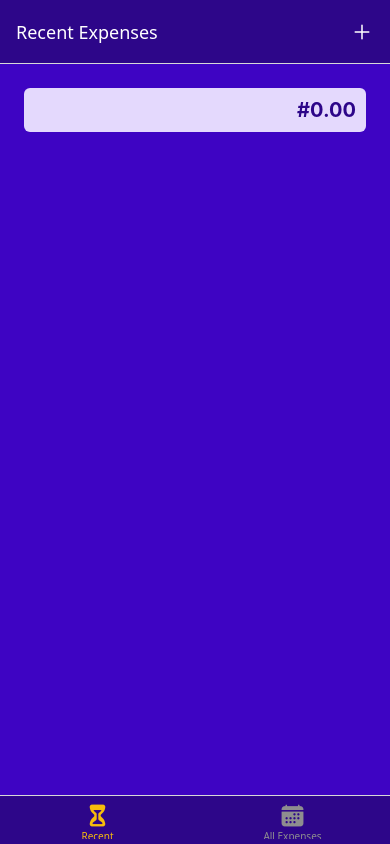
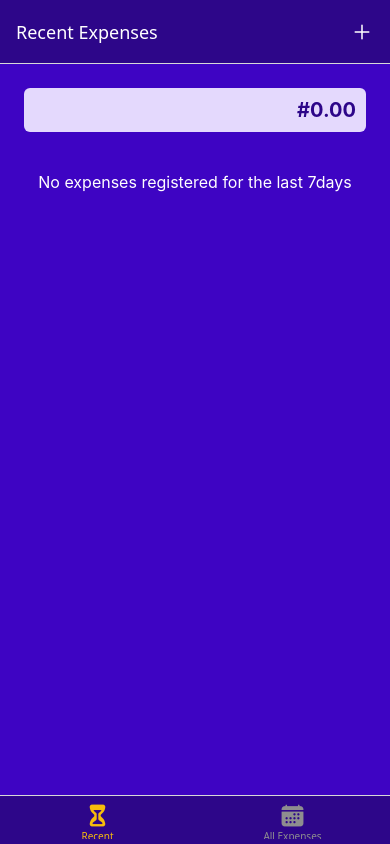
Before and after one commit to KayKay1992/React_Native_Course, a React Native app: screen /RecentExpenses in a window 390 px wide. Built offline with nearby package versions, Linux system fonts and the light colour scheme.

Commit message:
finishing touches for our expense tracker app before introducing you to user input

```diff
--- a/App.js
+++ b/App.js
@@ -52,7 +52,7 @@ function ExpensesTab() {
 export default function App() {
   return(
       <>
-      <StatusBar style="auto" />
+      <StatusBar style="light" />
       <ExpensesContextProvider>
       <NavigationContainer>
         <Stack.Navigator screenOptions={{
--- a/components/ExpensesOutput/ExpensesOutput.js
+++ b/components/ExpensesOutput/ExpensesOutput.js
@@ -1,16 +1,20 @@
 
-import { StyleSheet, View } from 'react-native'
+import { StyleSheet, Text, View } from 'react-native'
 import ExpensesSummary from './ExpensesSummary'
 import ExpensesList from './ExpensesList'
 import { GlobalStyles } from '../../constants/styles'
 
 
 
-export default function ExpensesOutput({expenses, expenesPeriod}) {
+export default function ExpensesOutput({expenses, expenesPeriod, fallbackText}) {
+  let  content = <Text style={styles.infoText}>{fallbackText}</Text>
+  if(expenses.length > 0){
+    content = <ExpensesList expenses={expenses}/>
+  }
   return (
     <View style={styles.container}>
         <ExpensesSummary expenses={expenses} periodName={expenesPeriod}/>
-        <ExpensesList expenses={expenses}/>
+       {content}
 
     </View>
   )
@@ -22,5 +26,12 @@ const styles = StyleSheet.create({
     backgroundColor: GlobalStyles.colors.primary400,
     flex: 1,
 
-   }
+   },
+   infoText: {
+     color: 'white',
+     fontSize: 16,
+     marginTop: 30,
+     textAlign: 'center',
+
+   },
 })
--- a/screens/AllExpenses.js
+++ b/screens/AllExpenses.js
@@ -6,6 +6,6 @@ import { ExpensesContext } from '../store/expensesContext'
 export default function AllExpenses() {
   const expensesCotx = useContext(ExpensesContext)
   return (
-    <ExpensesOutput expenses={expensesCotx.expenses} expenesPeriod='Total'/>
+    <ExpensesOutput expenses={expensesCotx.expenses} expenesPeriod='Total' fallbackText='No Expenses Registered found'/>
   )
 }
--- a/screens/RecentExpenses.js
+++ b/screens/RecentExpenses.js
@@ -12,6 +12,6 @@ export default function RecentExpenses() {
     return(expense.date > date7DaysAgo) && (expense.date <=today)
   })
   return (
-   <ExpensesOutput expenses={recentExpenses} expensesPeriod='Last 7 Days'/>
+   <ExpensesOutput expenses={recentExpenses} expensesPeriod='Last 7 Days' fallbackText='No expenses registered for the last 7days'/>
   )
 }
```
